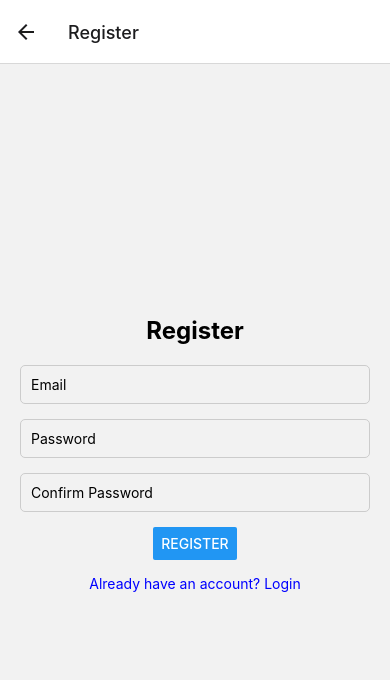
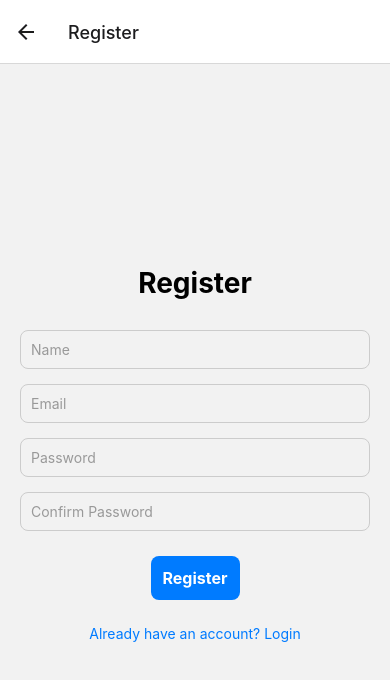
Before and after one commit to lucasdetp/octoFight, a React Native app: screen /Register in a window 390 px wide. Shown: the top 680 px of the page. Built offline with nearby package versions, Linux system fonts and the light colour scheme.

Commit message:
login + register

```diff
--- a/components/atoms/Button/Button.jsx
+++ b/components/atoms/Button/Button.jsx
@@ -1,11 +1,28 @@
 import React from 'react';
+import { TouchableOpacity, Text, StyleSheet } from 'react-native';
 
 const Button = ({ title, onClick, style }) => {
   return (
-    <button style={style} onClick={onClick}>
-      {title}
-    </button>
+    <TouchableOpacity style={[styles.button, style]} onPress={onClick}>
+      <Text style={styles.text}>{title}</Text>
+    </TouchableOpacity>
   );
 };
 
+const styles = StyleSheet.create({
+  button: {
+    padding: 12,
+    backgroundColor: '#007BFF',
+    borderRadius: 8,
+    alignItems: 'center',
+    justifyContent: 'center',
+    marginVertical: 10,
+  },
+  text: {
+    color: '#fff',
+    fontSize: 16,
+    fontWeight: 'bold',
+  },
+});
+
 export default Button;
--- /dev/null
+++ b/components/axiosConfig.js
@@ -0,0 +1,10 @@
+import axios from 'axios';
+
+const api = axios.create({
+    baseURL: 'http://10.26.130.75:8000/api',
+    headers: {
+        'Content-Type': 'application/json',
+    },
+});
+
+export default api;
--- a/components/pages/Login.jsx
+++ b/components/pages/Login.jsx
@@ -1,13 +1,28 @@
 import React, { useState } from 'react';
-import { View, Text, TextInput, Button, StyleSheet } from 'react-native';
+import { View, Text, TextInput, StyleSheet, TouchableOpacity } from 'react-native';
+import api from '../axiosConfig';
 
 const Login = ({ navigation }) => {
     const [email, setEmail] = useState('');
     const [password, setPassword] = useState('');
+    const [message, setMessage] = useState('');
 
-    const handleLogin = () => {
-        console.log('Login:', email, password);
-        navigation.navigate('HomeNav');
+    const handleLogin = async () => {
+        try {
+            const response = await api.post('/login', {
+                email,
+                password,
+            });
+
+            if (response.status === 200) {
+                console.log('Login successful:', response.data);
+                setMessage('Login successful');
+                navigation.navigate('Home');
+            }
+        } catch (error) {
+            console.error('Login error:', error.response ? error.response.data : error.message);
+            setMessage('Failed to login. Please check your credentials.');
+        }
     };
 
     return (
@@ -19,6 +34,7 @@ const Login = ({ navigation }) => {
                 value={email}
                 onChangeText={setEmail}
                 keyboardType="email-address"
+                placeholderTextColor="#999"
             />
             <TextInput
                 style={styles.input}
@@ -26,9 +42,15 @@ const Login = ({ navigation }) => {
                 value={password}
                 onChangeText={setPassword}
                 secureTextEntry
+                placeholderTextColor="#999"
             />
-            <Button title="Login" onPress={handleLogin} />
-            <Text style={styles.registerText} onPress={() => navigation.navigate('Register')}>Don't have an account? Register</Text>
+            <TouchableOpacity style={styles.button} onPress={handleLogin}>
+                <Text style={styles.buttonText}>Login</Text>
+            </TouchableOpacity>
+            {message ? <Text style={styles.message}>{message}</Text> : null}
+            <Text style={styles.registerText} onPress={() => navigation.navigate('Register')}>
+                Don't have an account? Register
+            </Text>
         </View>
     );
 };
@@ -41,9 +63,9 @@ const styles = StyleSheet.create({
         padding: 20,
     },
     title: {
-        fontSize: 24,
+        fontSize: 28,
         fontWeight: 'bold',
-        marginBottom: 20,
+        marginBottom: 30,
     },
     input: {
         width: '100%',
@@ -51,11 +73,29 @@ const styles = StyleSheet.create({
         marginBottom: 15,
         borderWidth: 1,
         borderColor: '#ccc',
-        borderRadius: 5,
+        borderRadius: 8,
+    },
+    button: {
+        backgroundColor: '#007BFF',
+        paddingVertical: 12,
+        paddingHorizontal: 20,
+        borderRadius: 8,
+        alignItems: 'center',
+        marginTop: 10,
+    },
+    buttonText: {
+        color: '#fff',
+        fontSize: 16,
+        fontWeight: 'bold',
+    },
+    message: {
+        marginTop: 15,
+        fontSize: 16,
+        color: 'red',
     },
     registerText: {
         marginTop: 15,
-        color: 'blue',
+        color: '#007BFF',
     },
 });
 
--- a/components/pages/Register.jsx
+++ b/components/pages/Register.jsx
@@ -1,17 +1,41 @@
 import React, { useState } from 'react';
-import { View, Text, TextInput, Button, StyleSheet } from 'react-native';
+import { View, Text, TextInput, StyleSheet, Alert } from 'react-native';
+import Button from '../../components/atoms/Button/Button'; // Assurez-vous du bon chemin d'import
+import api from '../axiosConfig';
 
 const Register = ({ navigation }) => {
+    const [name, setName] = useState('');
     const [email, setEmail] = useState('');
     const [password, setPassword] = useState('');
     const [confirmPassword, setConfirmPassword] = useState('');
 
-    const handleRegister = () => {
-        if (password === confirmPassword) {
-            console.log('Register:', email, password);
-            navigation.navigate('Login');
-        } else {
-            console.log('Passwords do not match');
+    const handleRegister = async () => {
+        if (password !== confirmPassword) {
+            Alert.alert('Erreur', 'Le mot de passe et la confirmation ne correspondent pas.');
+            return;
+        }
+
+        try {
+            const response = await api.post('/register', {
+                name,
+                email,
+                password,
+                password_confirmation: confirmPassword, // Ajout du champ password_confirmation
+            });
+
+            if (response.status === 201) {
+                console.log('Registration successful:', response.data);
+                Alert.alert('Succès', 'Inscription réussie');
+                navigation.navigate('Login'); // Naviguer vers la page de connexion après l'inscription réussie
+            }
+        } catch (error) {
+            if (error.response) {
+                console.error('Response error:', error.response.data);
+                Alert.alert('Erreur', error.response.data.message);
+            } else {
+                console.error('Registration error:', error.message);
+                Alert.alert('Erreur', 'Une erreur est survenue. Veuillez réessayer.');
+            }
         }
     };
 
@@ -20,10 +44,18 @@ const Register = ({ navigation }) => {
             <Text style={styles.title}>Register</Text>
             <TextInput
                 style={styles.input}
+                placeholder="Name"
+                value={name}
+                onChangeText={setName}
+                placeholderTextColor="#999"
+            />
+            <TextInput
+                style={styles.input}
                 placeholder="Email"
                 value={email}
                 onChangeText={setEmail}
                 keyboardType="email-address"
+                placeholderTextColor="#999"
             />
             <TextInput
                 style={styles.input}
@@ -31,6 +63,7 @@ const Register = ({ navigation }) => {
                 value={password}
                 onChangeText={setPassword}
                 secureTextEntry
+                placeholderTextColor="#999"
             />
             <TextInput
                 style={styles.input}
@@ -38,9 +71,12 @@ const Register = ({ navigation }) => {
                 value={confirmPassword}
                 onChangeText={setConfirmPassword}
                 secureTextEntry
+                placeholderTextColor="#999"
             />
-            <Button title="Register" onPress={handleRegister} />
-            <Text style={styles.loginText} onPress={() => navigation.navigate('Login')}>Already have an account? Login</Text>
+            <Button title="Register" onClick={handleRegister} />
+            <Text style={styles.loginText} onPress={() => navigation.navigate('Login')}>
+                Already have an account? Login
+            </Text>
         </View>
     );
 };
@@ -53,9 +89,9 @@ const styles = StyleSheet.create({
         padding: 20,
     },
     title: {
-        fontSize: 24,
+        fontSize: 28,
         fontWeight: 'bold',
-        marginBottom: 20,
+        marginBottom: 30,
     },
     input: {
         width: '100%',
@@ -63,11 +99,11 @@ const styles = StyleSheet.create({
         marginBottom: 15,
         borderWidth: 1,
         borderColor: '#ccc',
-        borderRadius: 5,
+        borderRadius: 8,
     },
     loginText: {
         marginTop: 15,
-        color: 'blue',
+        color: '#007BFF',
     },
 });
 
--- a/package.json
+++ b/package.json
@@ -12,6 +12,7 @@
     "@expo/metro-runtime": "~3.2.1",
     "@react-navigation/native": "^6.1.18",
     "@react-navigation/stack": "^6.4.1",
+    "axios": "^1.7.7",
     "expo": "~51.0.28",
     "expo-status-bar": "~1.12.1",
     "react": "18.2.0",
```
Also changed, not shown: components/api.js (added, +13 -0 lines), 1 other file (tests, documents, lock files or other folders).
